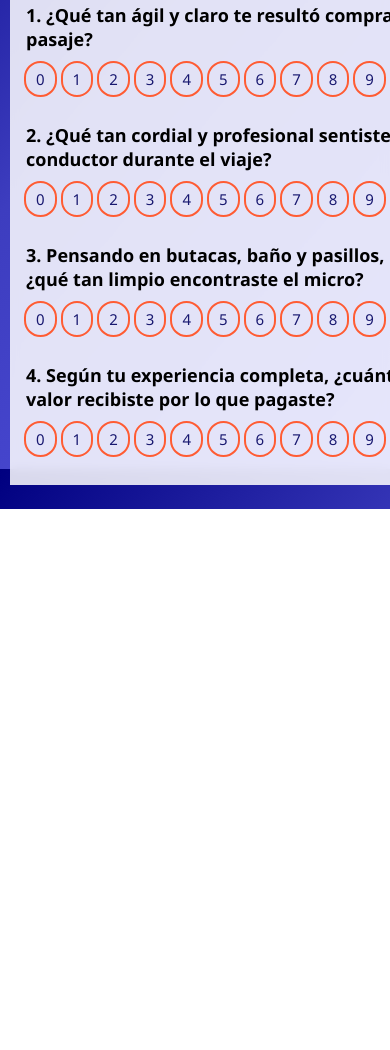
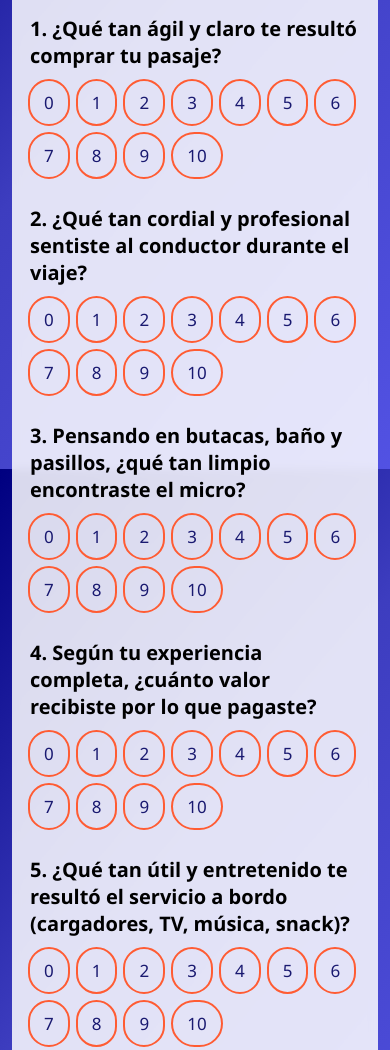
Before and after one commit to ElPulqui/encuesta, a plain HTML site: page index.html in a window 390 px wide. Shown: the part 375-1425 px from the top of the page. Before the commit the page ends 884 px from the top, so only its background shows below. Drawn offline with Linux system fonts and the light colour scheme.

Commit message:
Ajustar centramiento de tarjeta en móviles

```diff
--- a/style.css
+++ b/style.css
@@ -150,38 +150,23 @@ textarea{
    7. Breakpoint  ≤ 480 px (móvil angosto)
 ——————————————————————————— */
 @media (max-width:480px){
-/* Evita tarjeta estirada */
   body{
-    display:block;
-    padding:20px 10px;
-  }
-  .card{
-    padding:18px 14px;
-    border-radius:0;
-    box-shadow:none;
-    max-width:none;
-    max-height:calc(100vh - 40px);
-    overflow-y:auto;
+    display:flex;
+    justify-content:center;
+    align-items:flex-start;
+    padding:20px 12px;
   }
 
-  h1{font-size:24px;}
-  legend{font-size:18px;}
-
-  /* chips compactos */
-  .chip-group{gap:4px; flex-wrap:nowrap;}      /* prohíbe el salto de línea */
-  .chip span{
-    padding:6px 10px;                          /* menos ancho */
-    font-size:15px;
+  .card{
+    width:100%;
+    max-width:430px;
+    padding:20px 16px;
+    border-radius:12px;
+    box-shadow:none;
   }
 
-  textarea{
-    font-size:16px;
-    padding:10px;
-  }
-
-  .btn{
-    font-size:17px;
-    padding:14px;
-    margin-top:24px;
-  }
+  .chip-group{gap:6px;}
+  .chip span{padding:10px 14px;font-size:17px;}
+  textarea{font-size:16px;padding:10px;}
+  .btn{font-size:17px;padding:14px;margin-top:24px;}
 }
```
